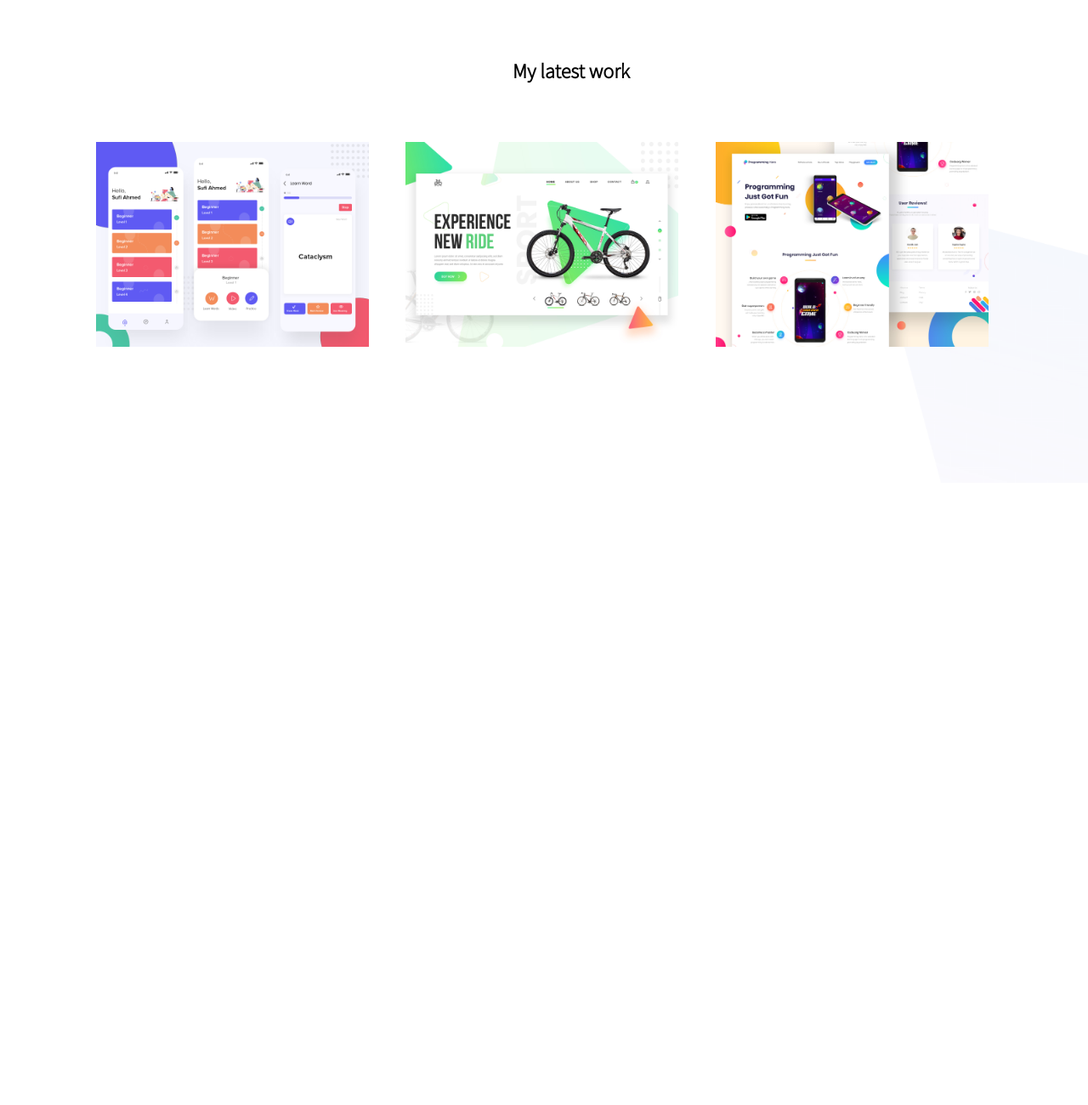
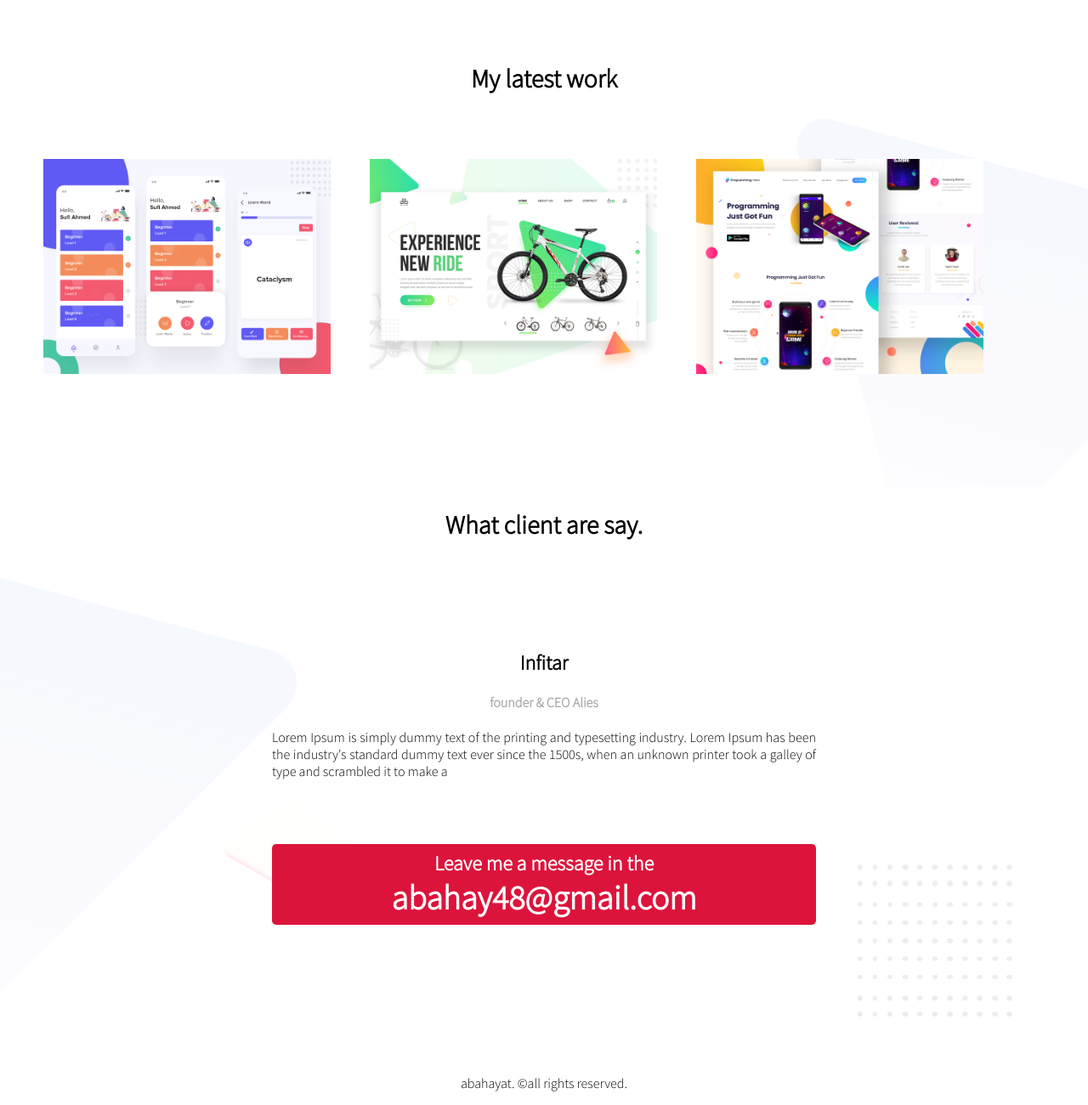
Before and after one commit to AbaHayat/First-Assignment, a plain HTML site: page index.html in a window 1280 px wide. Shown: the part 1257-2557 px from the top of the page at 85% size. Before the commit the page ends 1830 px from the top, so only its background shows below. Drawn offline with Linux system fonts and the light colour scheme.

Commit message:
final commit

```diff
--- a/index.html
+++ b/index.html
@@ -32,7 +32,7 @@
         </div>
     </section>
     <section class="latest-work-area">
-        <h1 id="align">My latest work</h1>
+        <h1 class="align">My latest work</h1>
         <div class="work-area">
             <img src="images/latest-work/work-1.png" alt="latest-work-1">
         </div>
@@ -43,5 +43,20 @@
             <img src="images/latest-work/work-3.jpg" alt="latest-work-3">
         </div>
     </section>
+
+    <section class="footer-area">
+        <h1 class="align">What client are say.</h1>
+        <div class="single-area">
+            <h2>Infitar</h2>
+            <h4>founder & CEO Alies</h4>
+            <p>Lorem Ipsum is simply dummy text of the printing and typesetting industry. Lorem Ipsum has been the industry's standard dummy text ever since the 1500s, when an unknown printer took a galley of type and scrambled it to make a</p>
+            <br>
+            <br>
+            <h1 class="click-me-button">Leave me a message in the <br><span id="email-bold">abahay48@gmail.com</span></h1>
+        </div>
+    </section>
+    <footer>
+        <p> abahayat. ©all rights reserved.</p>
+    </footer>
 </body>
 </html>
--- a/style.css
+++ b/style.css
@@ -63,10 +63,31 @@ img{
 .latest-work-area{
     background-image: url(images/latest-work-bg.png);
     background-repeat: no-repeat;
-    background-size: 120%;
-    margin-left: 5%;
+    background-size: 80%;
+    background-position: right center;
+
     height: 500px;
 }
-#align{
+.align{
+    text-align: center;
+    font-size: 30px;
+}
+.single-area{
+    text-align: center;
+    margin: 10% 25%;
+}
+h4{
+    color: darkgray;
+}
+#email-bold{
+    font-size: 40px;
+}
+.footer-area{
+    background-image: url(images/footer-bg.png);
+    background-repeat: no-repeat;
+    background-position: left center;
+    background-size: 100%;
+}
+footer p{
     text-align: center;
 }
```
